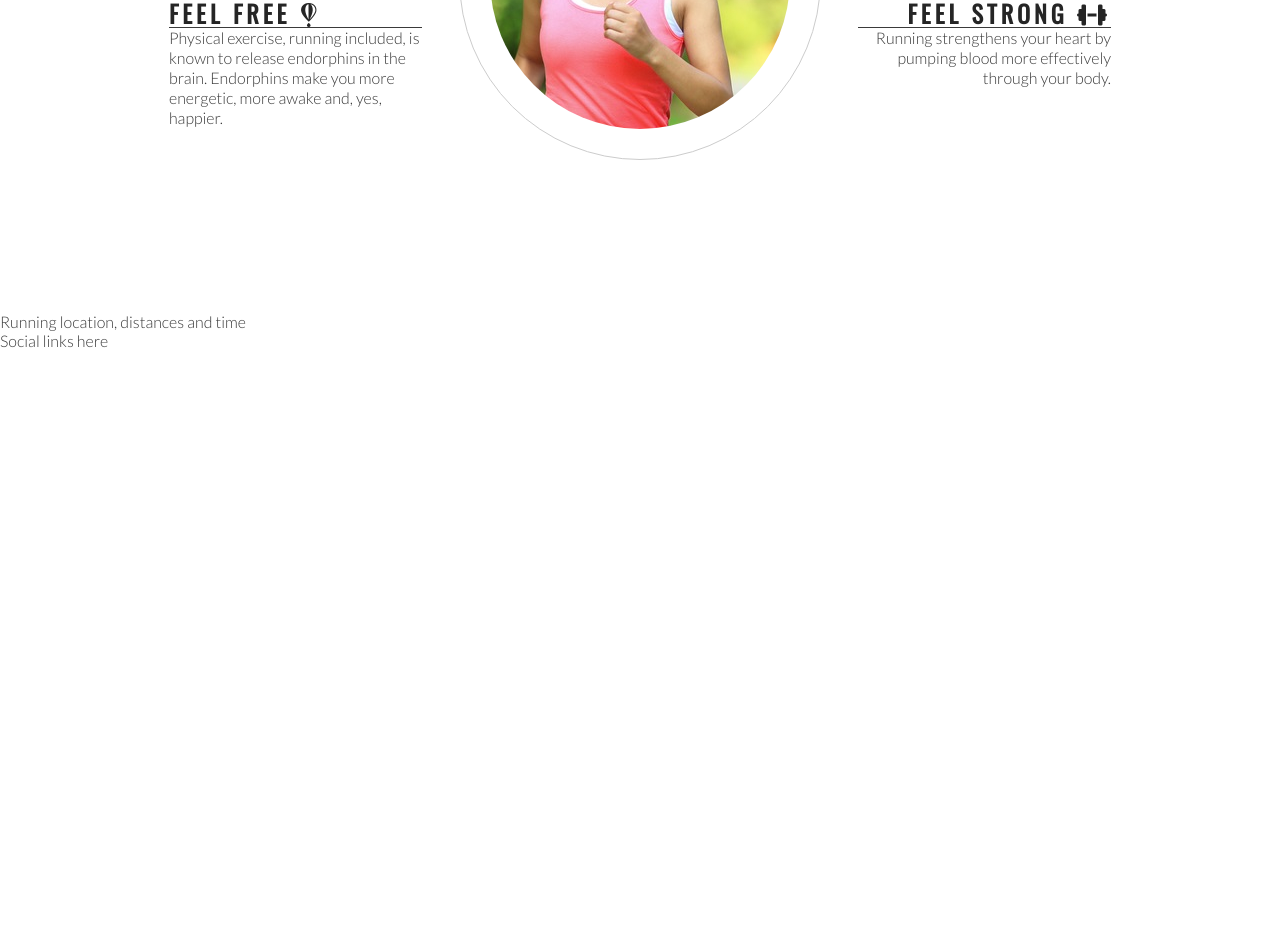
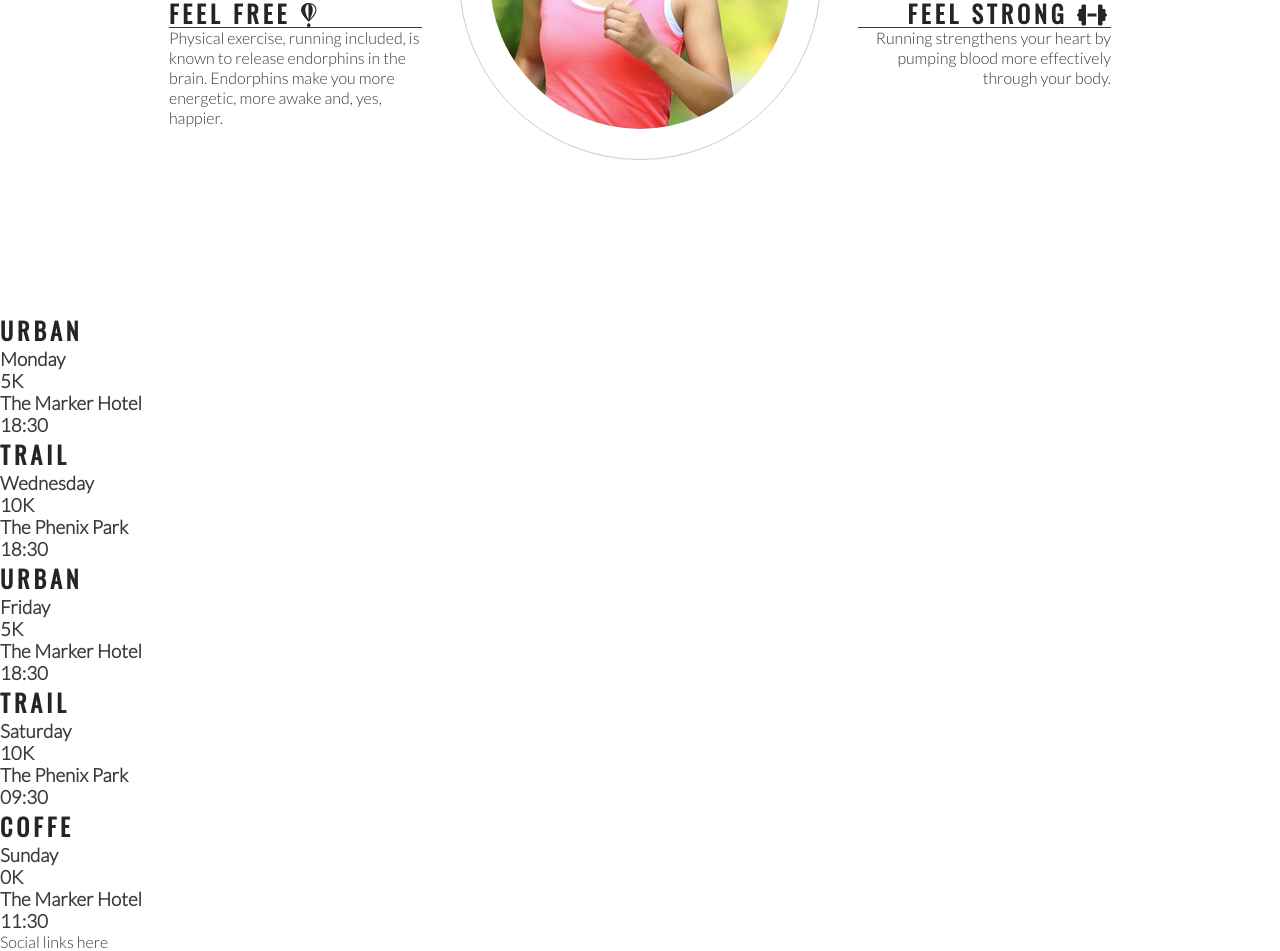
Before and after one commit to StefanCucuta/Love-Running, a plain HTML site: page index.html in a window 1280 px wide. Shown: the part 983-1934 px from the top of the page. Before the commit the page ends 1333 px from the top, so only its background shows below. Drawn offline with nearby package versions, Linux system fonts and the light colour scheme.

Commit message:
Add meetup times main structure

```diff
--- a/index.html
+++ b/index.html
@@ -82,7 +82,42 @@
         </div>
     </section>
     <section>
-        Running location, distances and time
+        <div>
+            <h2>Urban</h2>
+            <h3>Monday</h3>
+            <h3>5K</h3>
+            <h3>The Marker Hotel</h3>
+            <h3>18:30</h3>
+        </div>
+        <div>
+            <h2>Trail</h2>
+            <h3>Wednesday</h3>
+            <h3>10K</h3>
+            <h3>The Phenix Park</h3>
+            <h3>18:30</h3>
+        </div>
+        <div>
+            <h2>Urban</h2>
+            <h3>Friday</h3>
+            <h3>5K</h3>
+            <h3>The Marker Hotel</h3>
+            <h3>18:30</h3>
+        </div>
+        <div>
+            <h2>Trail</h2>
+            <h3>Saturday</h3>
+            <h3>10K</h3>
+            <h3>The Phenix Park</h3>
+            <h3>09:30</h3>
+        </div>
+        <div>
+            <h2>Coffe</h2>
+            <h3>Sunday</h3>
+            <h3>0K</h3>
+            <h3>The Marker Hotel
+            </h3>
+            <h3>11:30</h3>
+        </div>
     </section>
     <footer>
         Social links here
```
